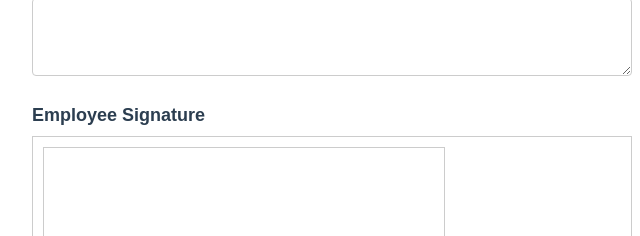
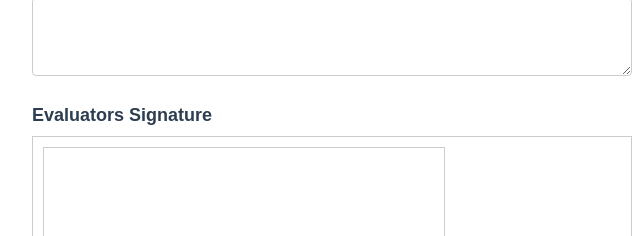
Before and after one commit to Csedem0/ProbationEvaluationForm, a plain HTML site: page index.html in a window 1280 px wide. Shown: the part 3210-3446 px from the top of the page, 308-948 px from the left. Drawn offline with nearby package versions, Linux system fonts and the light colour scheme; a script that the page names is missing.

Commit message:
Evaluators Signature

```diff
--- a/index.html
+++ b/index.html
@@ -352,7 +352,7 @@
       <textarea id="initiativeComments" name="initiativeComments" rows="4"></textarea>
     </p>
 
-    <h2>Employee Signature</h2>
+    <h2>Evaluators Signature</h2>
     <div class="signature-container">
       <canvas id="signatureCanvas" width="400" height="150"></canvas>
     </div>
```
